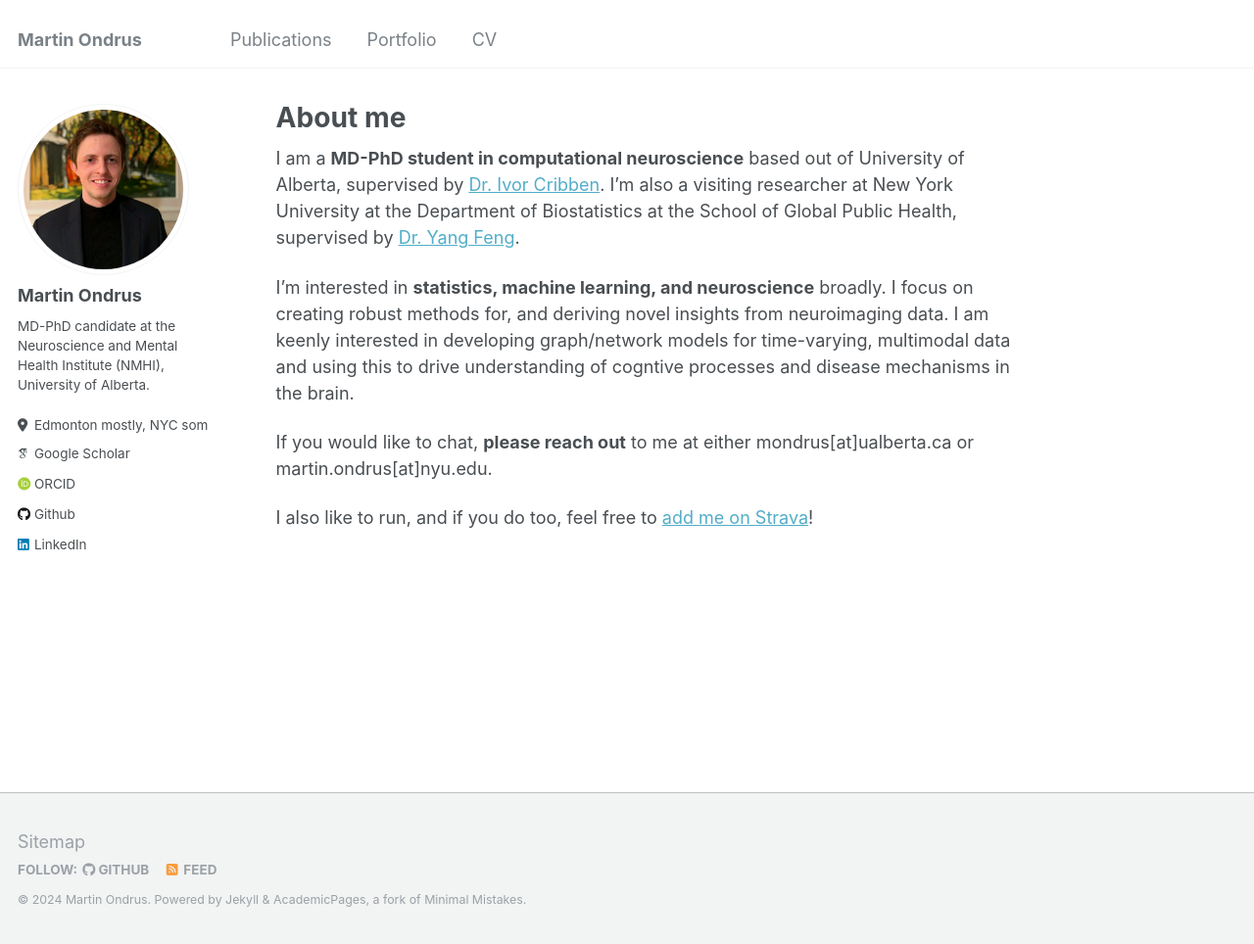
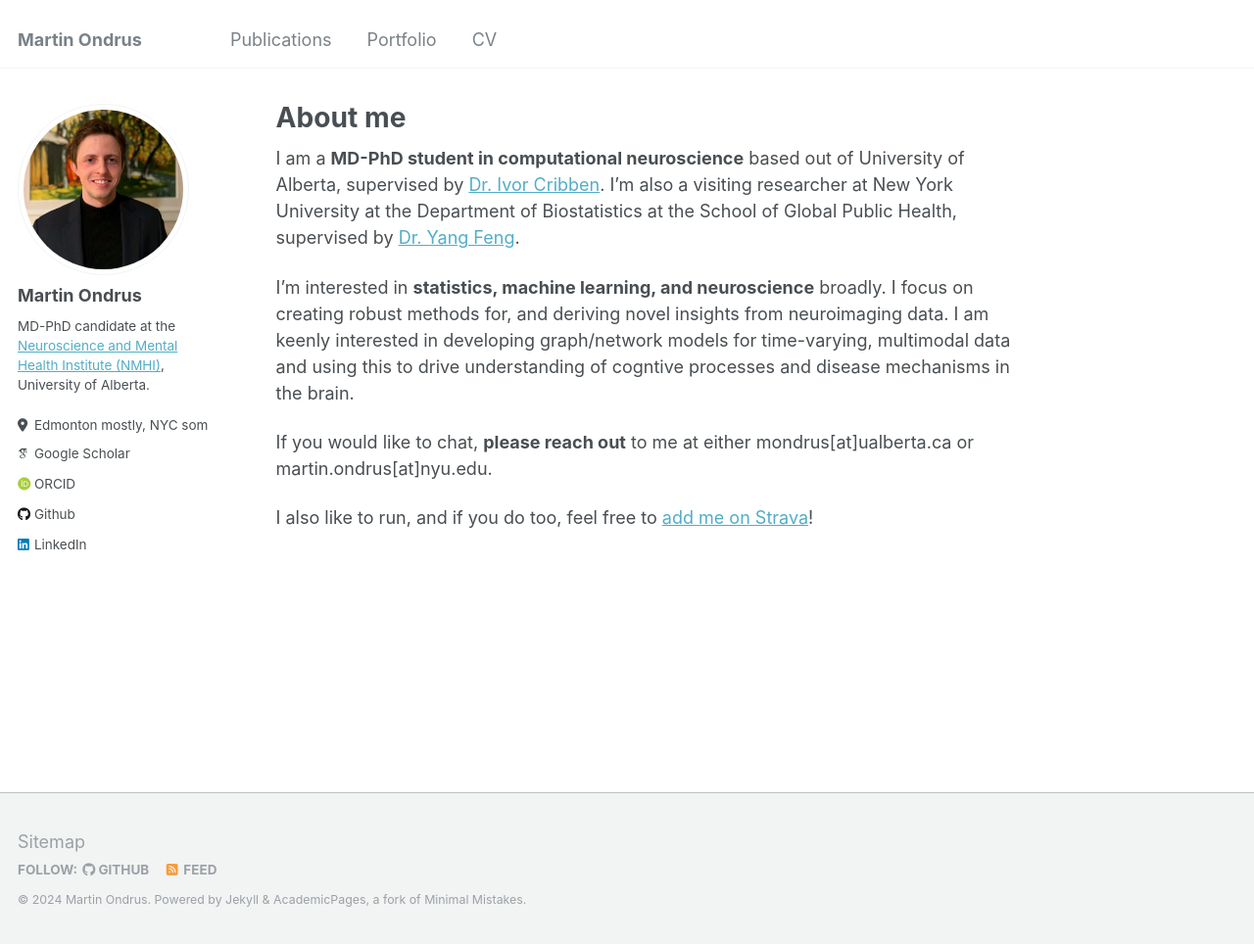
Before and after one commit to mondrus96/mondrus96.github.io, a Jekyll site: the page built from _pages/about.md, in a window 1280 px wide and 964 px high. Shown: the whole window at 98% size. Built offline with Jekyll 4.4.1, drawn with Linux system fonts in a browser that asks for light colours; some web fonts are replaced; part of the change alters nothing that is shown.

```diff
--- a/_config.yml
+++ b/_config.yml
@@ -24,7 +24,7 @@ author:
   avatar           : "profile.png"
   name             : "Martin Ondrus"
   pronouns         : #
-  bio              : "MD-PhD candidate at the Neuroscience and Mental Health Institute (NMHI), University of Alberta."
+  bio              : "MD-PhD candidate at the <a href='https://www.ualberta.ca/neuroscience-and-mental-health-institute/index.html'>Neuroscience and Mental Health Institute (NMHI)</a>, University of Alberta."
   location         : "Edmonton mostly, NYC sometimes"
   employer         : #
   uri              : # URL
```
